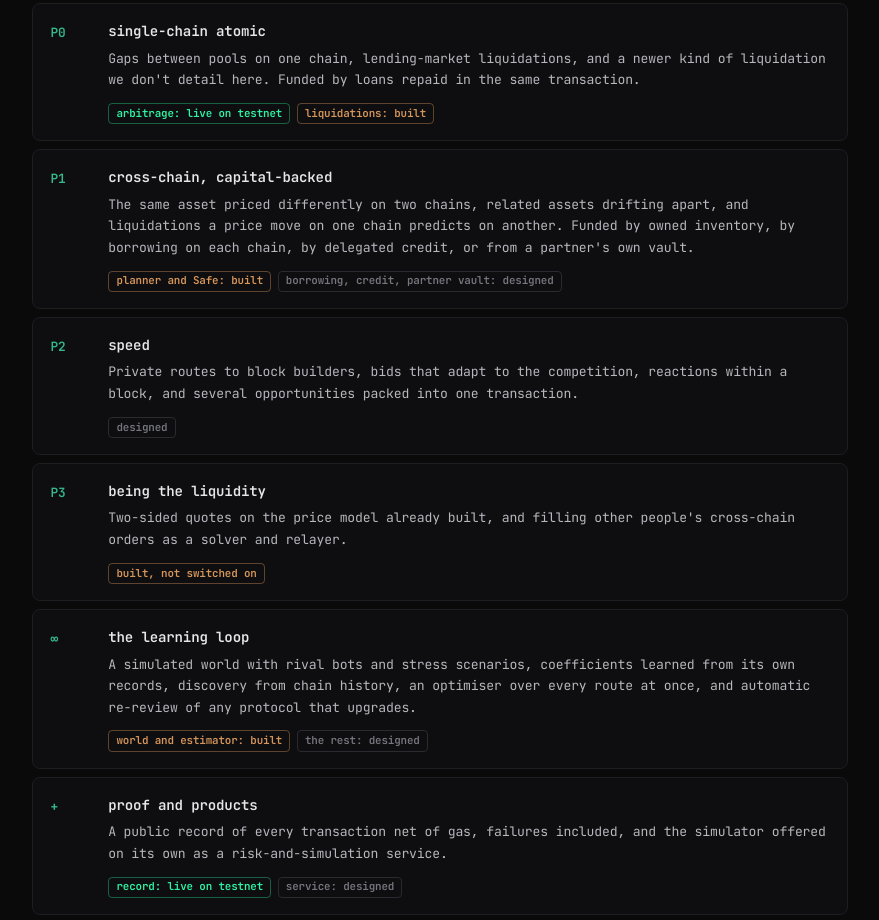
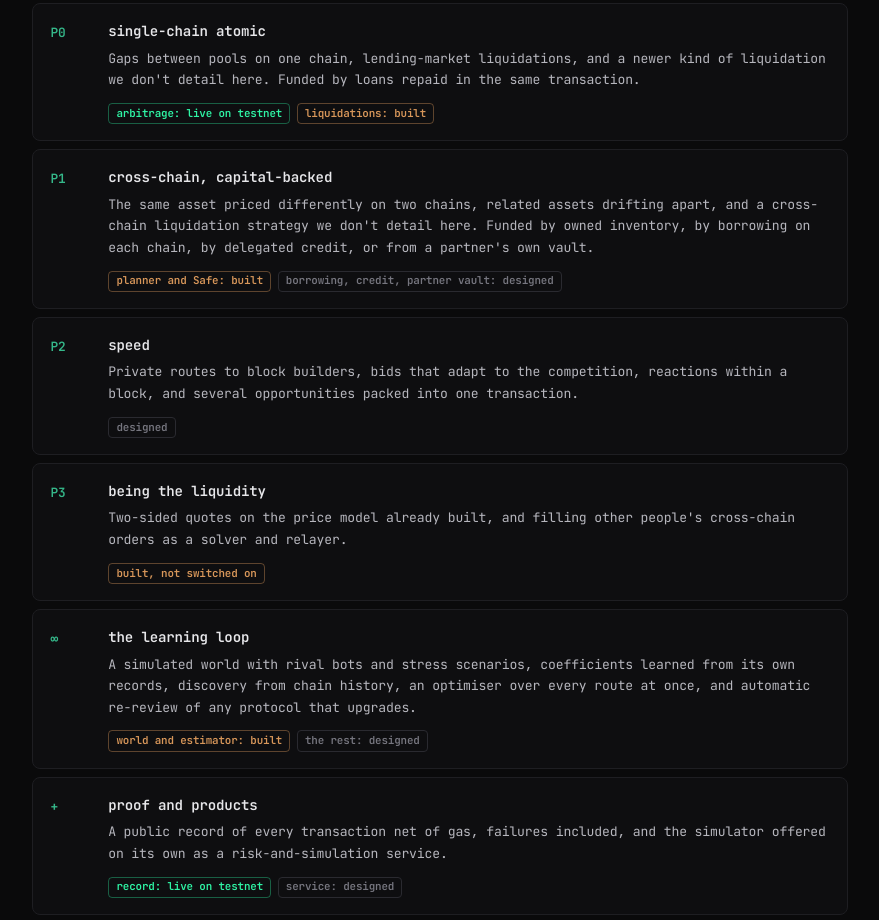
Before and after one commit to divine2099/polaris-omega, a plain HTML site: page architecture.html in a window 1280 px wide. Shown: the part 7287-8207 px from the top of the page, without its empty margins (200-1079 px from the left). Drawn offline with Linux system fonts and the light colour scheme.

Commit message:
Architecture: keep one strategy undetailed

```diff
--- a/architecture.html
+++ b/architecture.html
@@ -347,7 +347,7 @@ footer .warn { color: var(--amber); }
       <div class="section-head"><span class="section-num">#08</span><span class="section-title">full_scope</span><span class="section-note">what the plan covers, by phase</span></div>
       <div class="layers">
         <div class="layer"><span class="ln">P0</span><div><b>single-chain atomic</b><p>Gaps between pools on one chain, lending-market liquidations, and a newer kind of liquidation we don't detail here. Funded by loans repaid in the same transaction.</p><div class="chips"><i class="chip live">arbitrage: live on testnet</i><i class="chip built">liquidations: built</i></div></div></div>
-        <div class="layer"><span class="ln">P1</span><div><b>cross-chain, capital-backed</b><p>The same asset priced differently on two chains, related assets drifting apart, and liquidations a price move on one chain predicts on another. Funded by owned inventory, by borrowing on each chain, by delegated credit, or from a partner's own vault.</p><div class="chips"><i class="chip built">planner and Safe: built</i><i class="chip design">borrowing, credit, partner vault: designed</i></div></div></div>
+        <div class="layer"><span class="ln">P1</span><div><b>cross-chain, capital-backed</b><p>The same asset priced differently on two chains, related assets drifting apart, and a cross-chain liquidation strategy we don't detail here. Funded by owned inventory, by borrowing on each chain, by delegated credit, or from a partner's own vault.</p><div class="chips"><i class="chip built">planner and Safe: built</i><i class="chip design">borrowing, credit, partner vault: designed</i></div></div></div>
         <div class="layer"><span class="ln">P2</span><div><b>speed</b><p>Private routes to block builders, bids that adapt to the competition, reactions within a block, and several opportunities packed into one transaction.</p><div class="chips"><i class="chip design">designed</i></div></div></div>
         <div class="layer"><span class="ln">P3</span><div><b>being the liquidity</b><p>Two-sided quotes on the price model already built, and filling other people's cross-chain orders as a solver and relayer.</p><div class="chips"><i class="chip built">built, not switched on</i></div></div></div>
         <div class="layer"><span class="ln">∞</span><div><b>the learning loop</b><p>A simulated world with rival bots and stress scenarios, coefficients learned from its own records, discovery from chain history, an optimiser over every route at once, and automatic re-review of any protocol that upgrades.</p><div class="chips"><i class="chip built">world and estimator: built</i><i class="chip design">the rest: designed</i></div></div></div>
```
